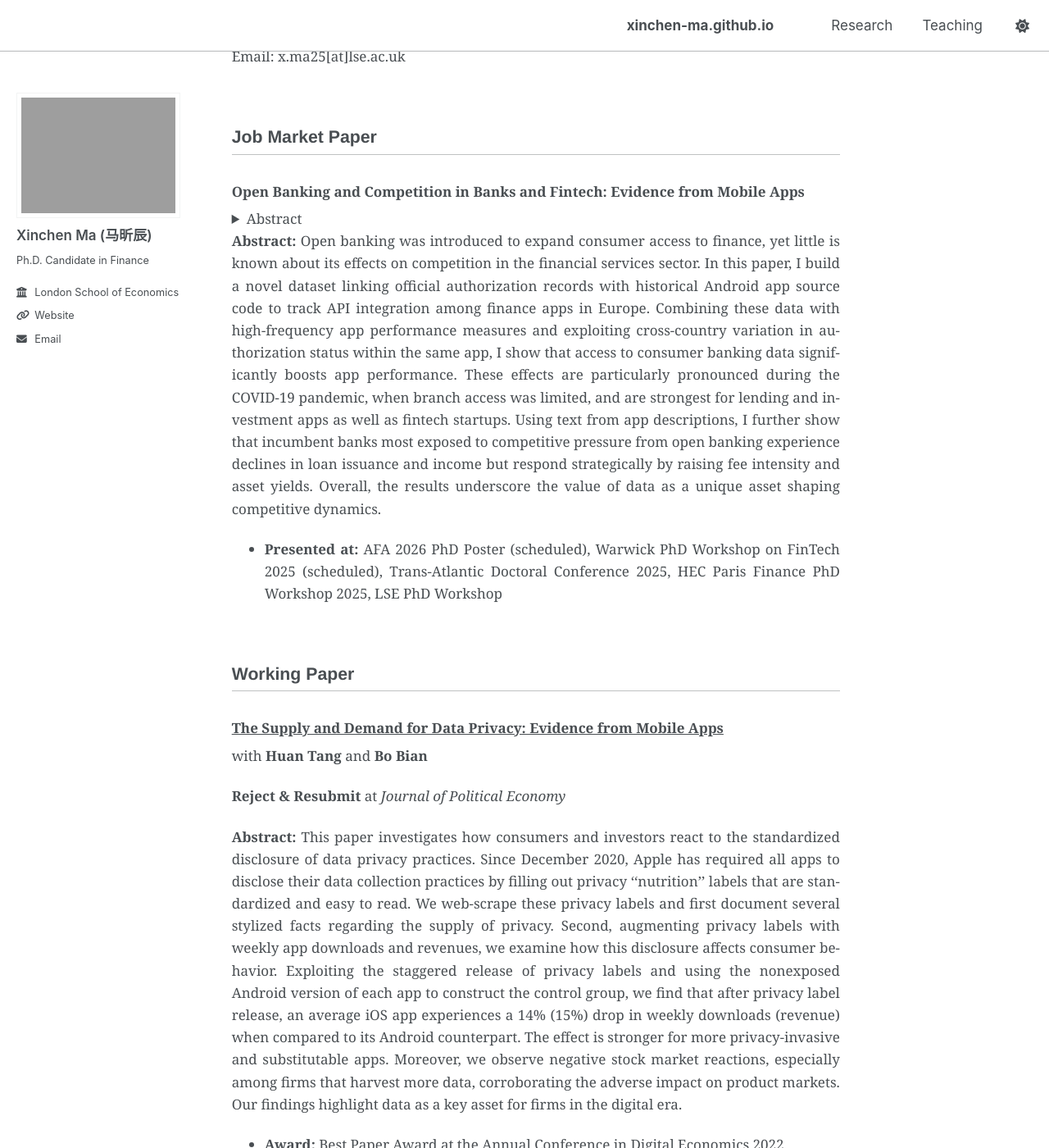
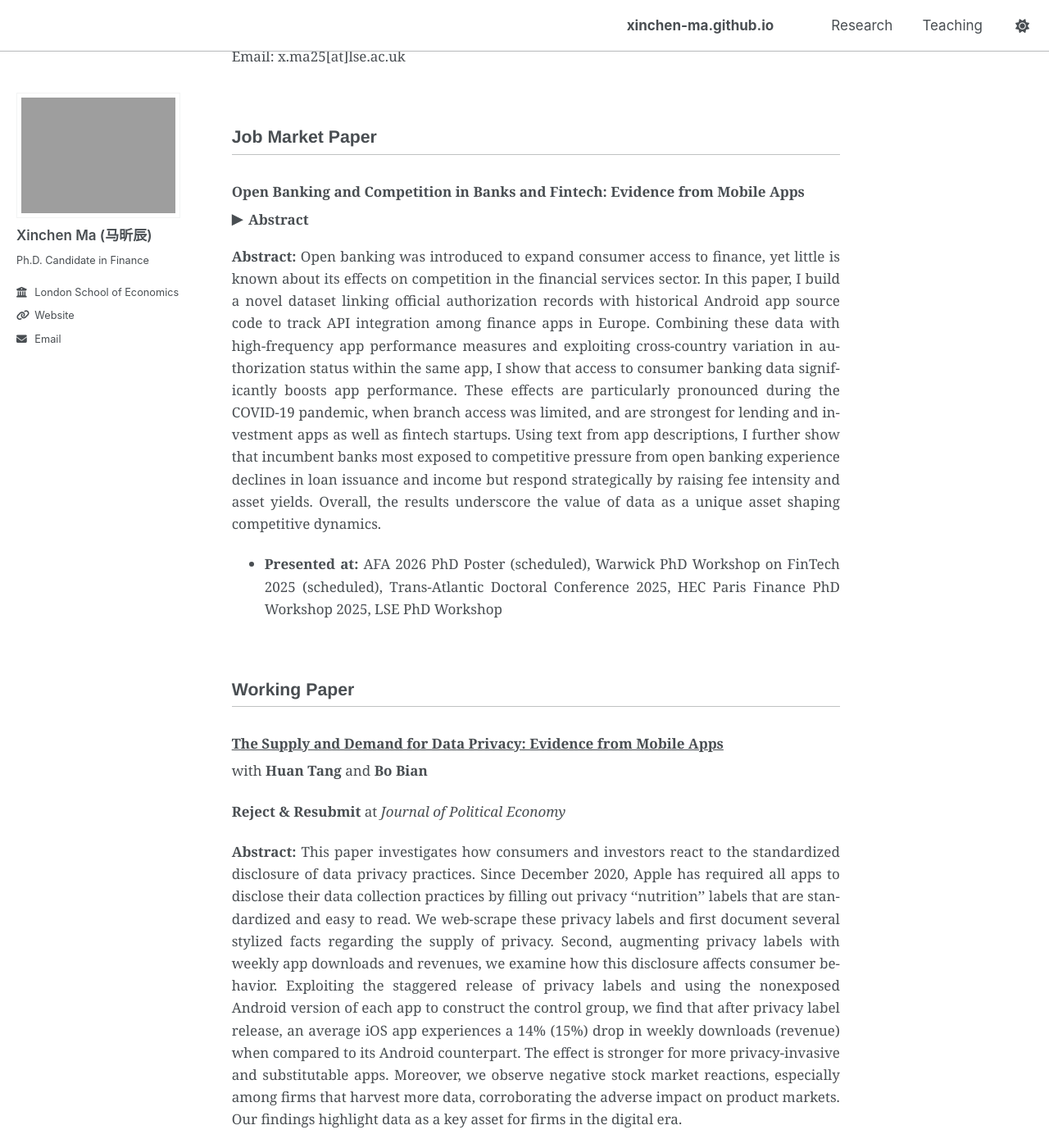
Before and after one commit to xinchen-ma/xinchen-ma.github.io, a Jekyll site: the page built from index.md, in a window 1280 px wide and 1400 px high, scrolled down 250 px. Shown: the whole window at 82% size. Built offline with Jekyll 4.4.1, drawn with Linux system fonts in a browser that asks for light colours; a script that is not in the unit is left out.

Commit message:
Update custom.css

```diff
--- a/assets/css/custom.css
+++ b/assets/css/custom.css
@@ -212,3 +212,19 @@ h2 a, h3 a, h4 a {
 .masthead {
   border-bottom: 1px solid color-mix(in srgb, currentColor var(--rule-alpha), transparent);
 }
+
+
+details.abstract { margin: .5rem 0 1rem; }
+details.abstract > summary {
+  cursor: pointer;
+  font-weight: 600;
+  list-style: none;
+}
+details.abstract > summary::-webkit-details-marker { display: none; }
+details.abstract > summary::before {
+  content: "▶";
+  display: inline-block;
+  margin-right: .4rem;
+  transform: translateY(-1px);
+}
+details.abstract[open] > summary::before { content: "▼"; }
```
